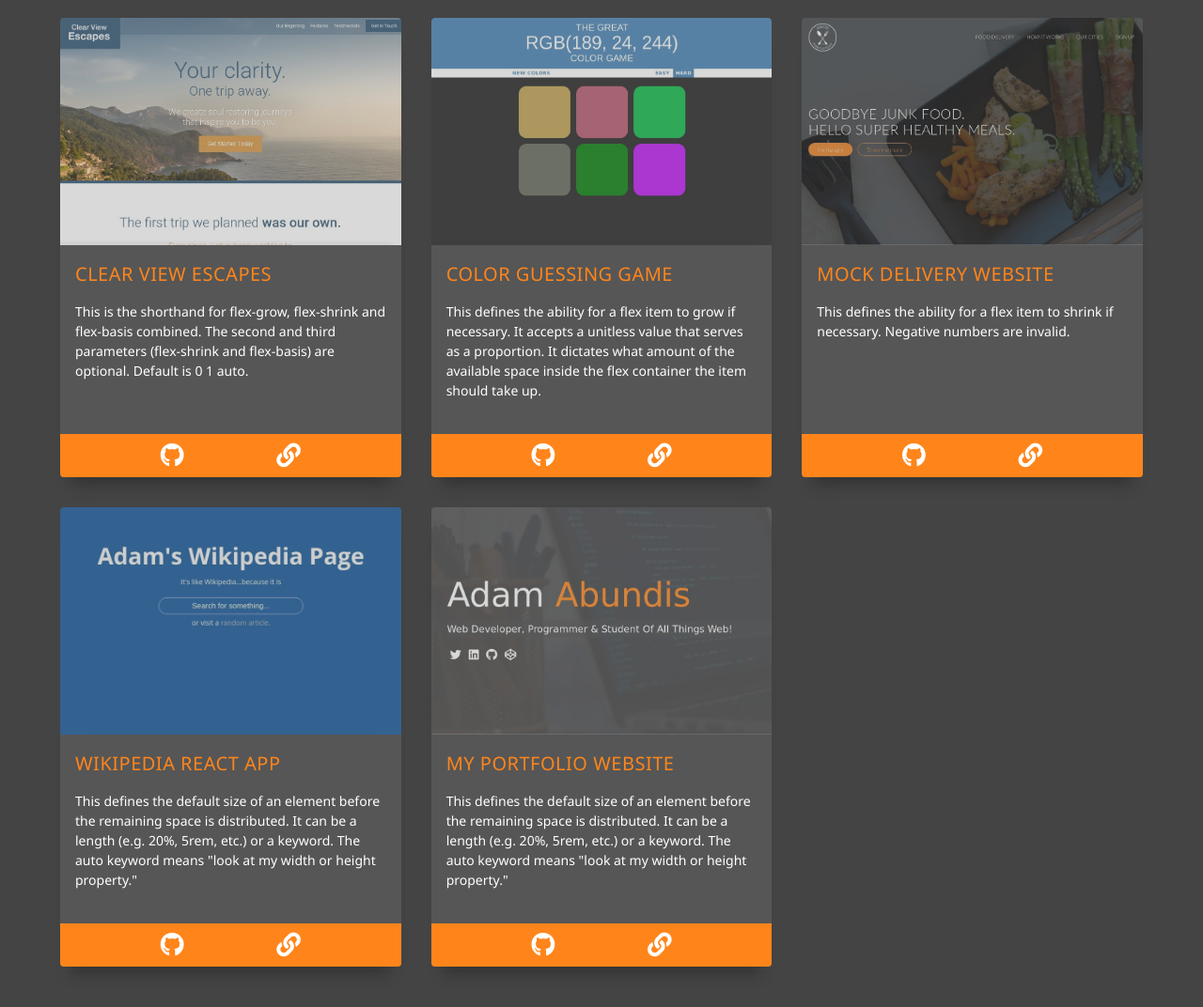
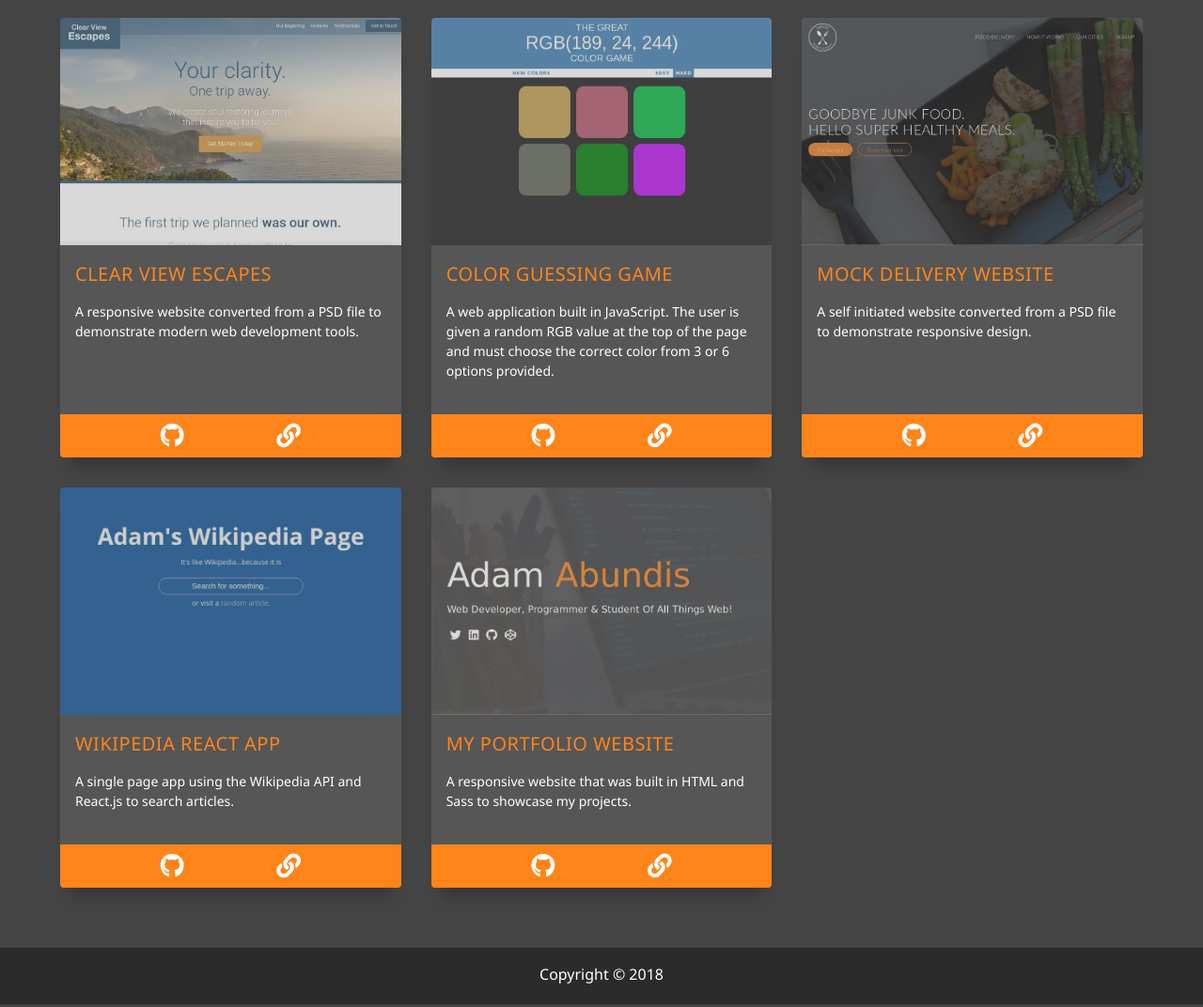
Before and after one commit to abuna1985/dev-portfolio, a website: page dist/work.html in a window 1280 px wide. Shown: the part 336-1408 px from the top of the page at 94% size. Drawn offline with Linux system fonts and the light colour scheme.

Commit message:
Added project description update

```diff
--- a/dist/work.html
+++ b/dist/work.html
@@ -45,7 +45,7 @@
         <h1 class="main__title">
           My <span class="main--secondary-color">Work</span>
         </h1>
-        <h2 class="main__subtitle">Feel free to view my projects...</h2>
+        <h2 class="main__subtitle">A few personal development projects...</h2>
         <ul class="cards">
           <li class="cards__item">
             <div class="card">
@@ -53,10 +53,8 @@
               <div class="card__content">
                 <h4 class="card__title">Clear View Escapes</h4>
                 <p class="card__text">
-                  This is the shorthand for flex-grow, flex-shrink and
-                  flex-basis combined. The second and third parameters
-                  (flex-shrink and flex-basis) are optional. Default is 0 1
-                  auto.
+                  A responsive website converted from a PSD file to demonstrate
+                  modern web development tools.
                 </p>
               </div>
               <div class="card__button">
@@ -83,10 +81,9 @@
               <div class="card__content">
                 <h4 class="card__title">Color Guessing Game</h4>
                 <p class="card__text">
-                  This defines the ability for a flex item to grow if necessary.
-                  It accepts a unitless value that serves as a proportion. It
-                  dictates what amount of the available space inside the flex
-                  container the item should take up.
+                  A web application built in JavaScript. The user is given a
+                  random RGB value at the top of the page and must choose the
+                  correct color from 3 or 6 options provided.
                 </p>
               </div>
               <div class="card__button">
@@ -113,8 +110,8 @@
               <div class="card__content">
                 <h4 class="card__title">Mock Delivery Website</h4>
                 <p class="card__text">
-                  This defines the ability for a flex item to shrink if
-                  necessary. Negative numbers are invalid.
+                  A self initiated website converted from a PSD file to
+                  demonstrate responsive design.
                 </p>
               </div>
               <div class="card__button">
@@ -141,10 +138,8 @@
               <div class="card__content">
                 <h4 class="card__title">Wikipedia React App</h4>
                 <p class="card__text">
-                  This defines the default size of an element before the
-                  remaining space is distributed. It can be a length (e.g. 20%,
-                  5rem, etc.) or a keyword. The auto keyword means "look at my
-                  width or height property."
+                  A single page app using the Wikipedia API and React.js to
+                  search articles.
                 </p>
               </div>
               <div class="card__button">
@@ -171,10 +166,8 @@
               <div class="card__content">
                 <h4 class="card__title">My Portfolio Website</h4>
                 <p class="card__text">
-                  This defines the default size of an element before the
-                  remaining space is distributed. It can be a length (e.g. 20%,
-                  5rem, etc.) or a keyword. The auto keyword means "look at my
-                  width or height property."
+                  A responsive website that was built in HTML and Sass to
+                  showcase my projects.
                 </p>
               </div>
               <div class="card__button">
```
